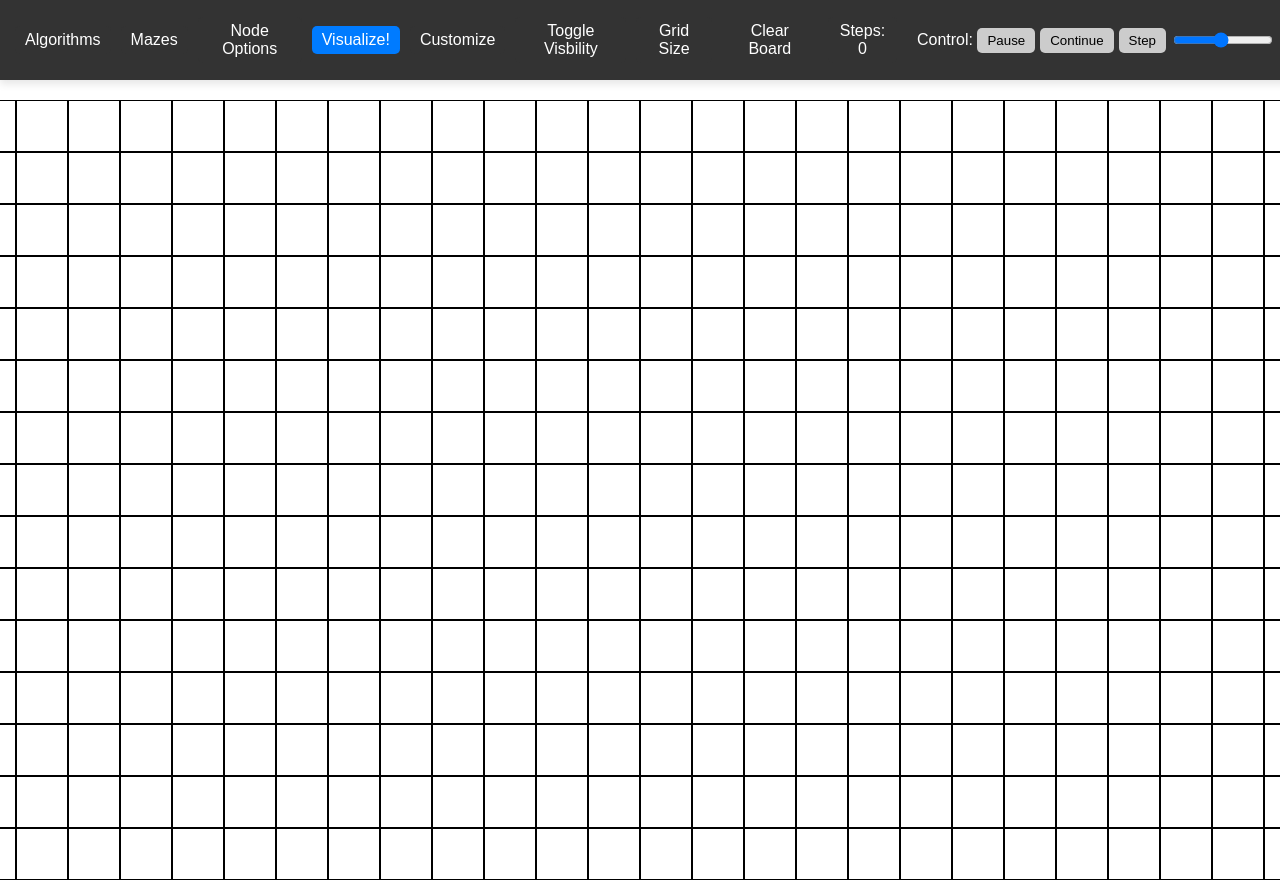
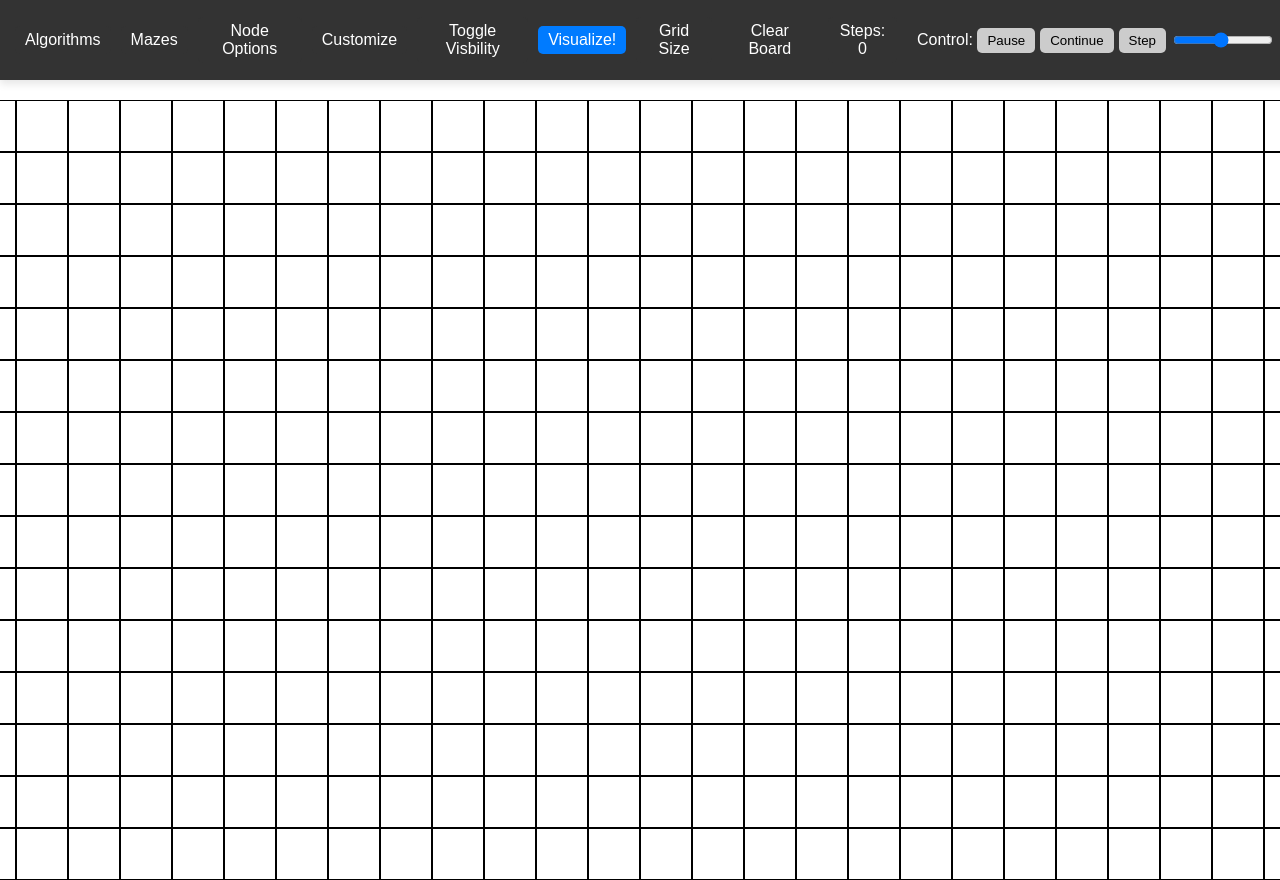
Before and after one commit to stepankriminskiy/PathfindingVisualizer, a React (Create React App) app: page / in a window 1280 px wide. Shown: the top 880 px of the page. Built offline with nearby package versions, Linux system fonts and the light colour scheme.

Commit message:
Fixed visualize back to the center

```diff
--- a/src/App.jsx
+++ b/src/App.jsx
@@ -554,12 +554,6 @@ export default function App() {
               </div>
             </div>
             {/*<div className="Button">Add or Remove Walls</div>*/}
-            <div
-              className="Button Blue"
-              onClick={handleVisualizeClick}
-            >
-              Visualize!
-            </div>
             <div className="Dropdown">
                   <div className="DropdownButton" onClick={toggleCustomizationToolbar}>
                     Customize
@@ -593,6 +587,13 @@ export default function App() {
                   ))}
                 </div>
               </div>
+            </div>
+
+            <div
+                className="Button Blue"
+                onClick={handleVisualizeClick}
+            >
+              Visualize!
             </div>
 
                 <div className="Dropdown">
```
